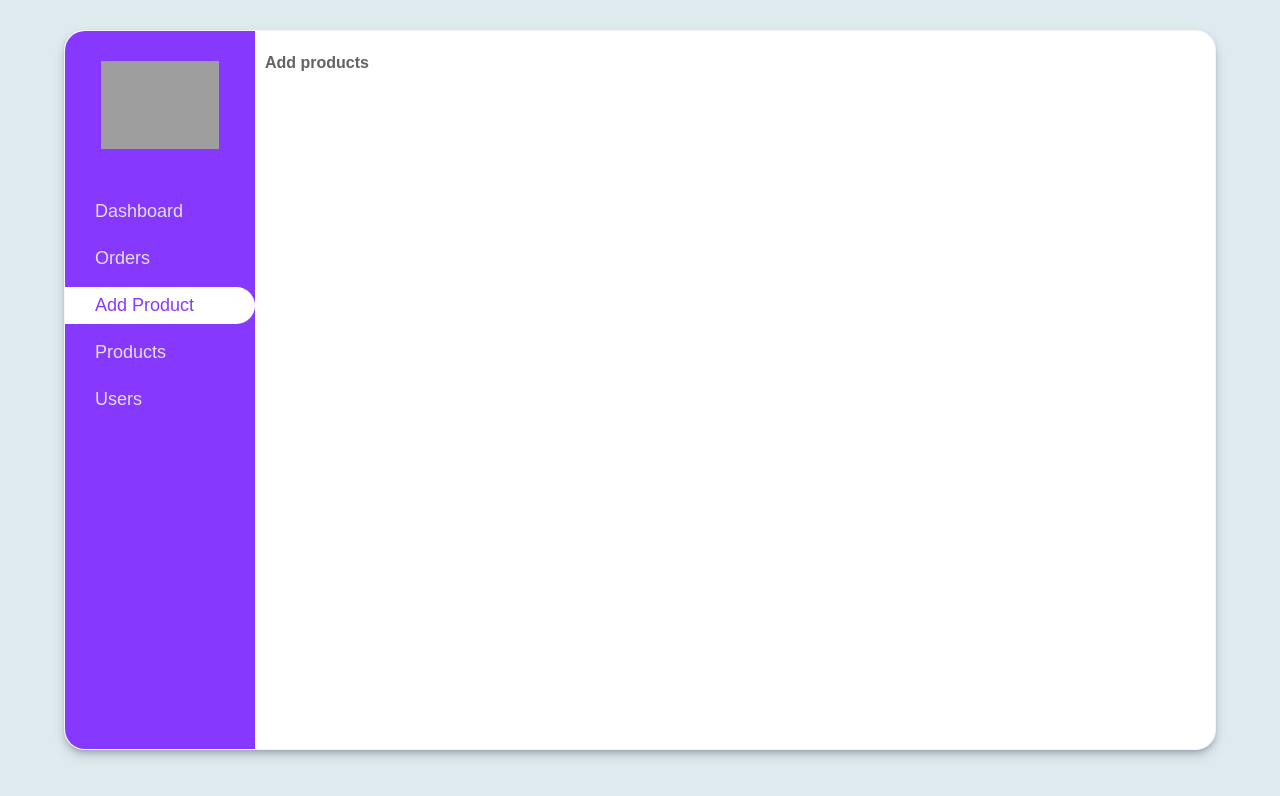
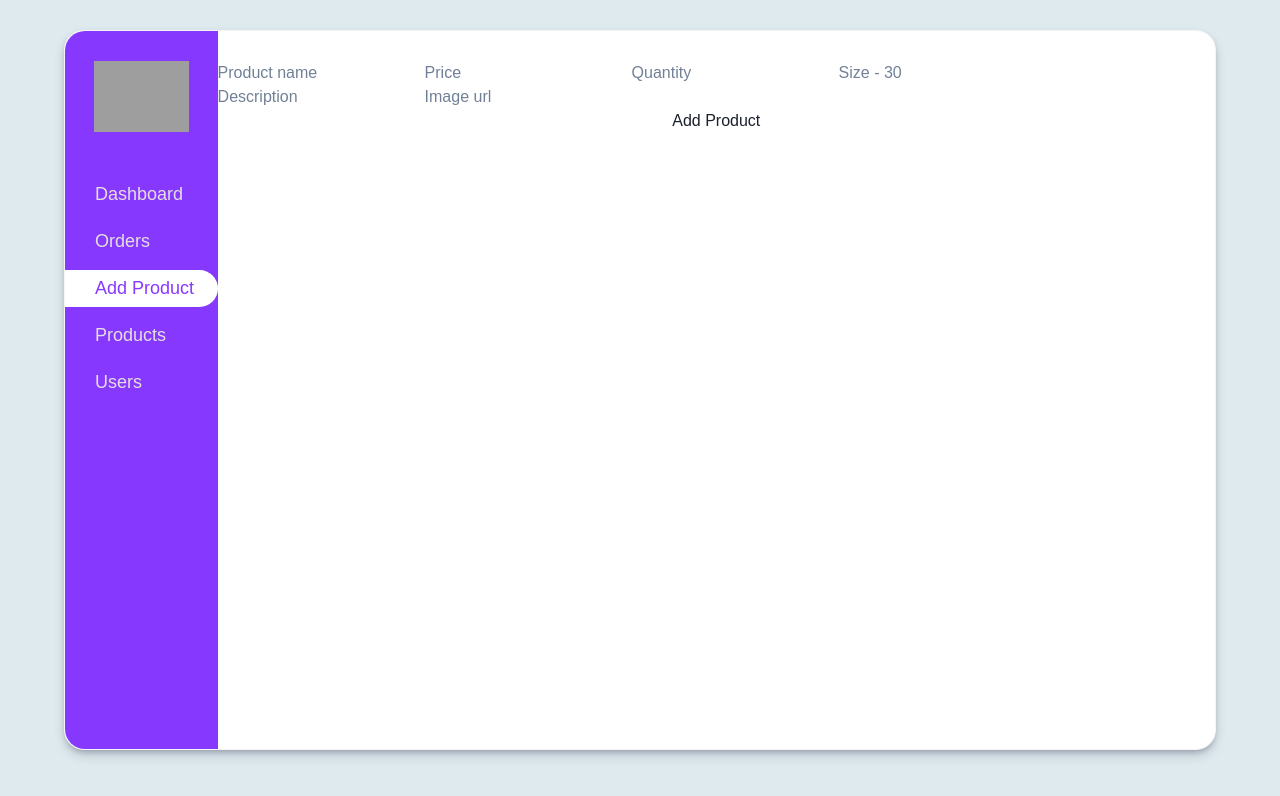
Before and after one commit to uzairshaikh123/shopkaro-clone, a Next.js app in the folder shopkaro/shopkaro/src/dashboard/: page /addproduct in a window 1280 px wide. Shown: the top 796 px of the page. Built offline with nearby package versions, Linux system fonts and the light colour scheme; grey boxes are pictures that could not be loaded.

Commit message:
add product done + db.json added mens and womens in single removed prodct

```diff
--- a/shopkaro/shopkaro/src/dashboard/pages/addproduct.jsx
+++ b/shopkaro/shopkaro/src/dashboard/pages/addproduct.jsx
@@ -1,12 +1,104 @@
-import React from 'react'
+import React, { useEffect } from 'react'
 import styles from '@/styles/Home.module.css'
 import Side from '@/components/Side'
+import { useState } from 'react';
+import { useRouter } from 'next/router';
 const Addproduct = () => {
+  const router = useRouter();
+  const [formData, setFormData] = useState({
+    name: '',
+    price: '',
+    quantity: '',
+    size: '',
+    description: '',
+    image: ''
+  });
+
+
+  const handleInputChange = event => {
+    const { name, value } = event.target;
+    setFormData({ ...formData, [name]: value });
+  };
+
+  const handleSubmit = event => {
+    event.preventDefault();
+    fetch('http://localhost:8080/mens', {
+  method: 'POST',
+  headers: {
+    'Content-Type': 'application/json'
+  },
+  body: JSON.stringify(formData)
+})
+  .then(response => response.json())
+  .then(data => console.log(formData))
+  .catch(error => console.error(error));
+  setFormData({
+    name: '',
+    price: '',
+    quantity: '',
+    size: '',
+    description: '',
+    image: '',
+  });
+  };
   return (
     <div className={styles.main}>
 <Side />
-<div className={styles.cont}>
-<h1>Add products</h1>
+<div className={styles.frm}>
+    <form onSubmit={handleSubmit}>
+      <center>
+        <h1 style={{ fontSize: '20px', color: 'white', fontWeight: 'bolder' }}>
+          Add products
+        </h1>
+      </center>
+      <input
+        type="text"
+        name="name"
+        placeholder="Product name"
+        value={formData.name}
+        onChange={handleInputChange}
+      />
+      <input
+        type="number"
+        name="price"
+        placeholder="Price"
+        value={formData.price}
+        onChange={handleInputChange}
+      />
+      <input
+        type="text"
+        name="quantity"
+        placeholder="Quantity"
+        value={formData.quantity}
+        onChange={handleInputChange}
+      />
+      <input
+        type="number"
+        name="size"
+        placeholder="Size - 30"
+        value={formData.size}
+        onChange={handleInputChange}
+      />
+      <input
+        type="text"
+        name="description"
+        placeholder="Description"
+        value={formData.description}
+        onChange={handleInputChange}
+      />
+      <input
+        type="url"
+        name="image"
+        placeholder="Image url"
+        value={formData.image}
+        onChange={handleInputChange}
+      />
+      <center>
+        <button type="submit" className={styles.add}>
+          Add Product
+        </button>
+      </center>
+    </form>
 </div>
     </div>
   )
--- a/shopkaro/shopkaro/src/dashboard/pages/dashboard.jsx
+++ b/shopkaro/shopkaro/src/dashboard/pages/dashboard.jsx
@@ -21,7 +21,7 @@ router.push(`${url}`)
         <div className={styles.main}>
     <Side />
     <div className={styles.cont}>
-    <h1>Dashboard</h1>
+        <h1>Dashboard</h1>
     </div>
 
     <div className={styles.grd}>
@@ -42,7 +42,7 @@ export async function getServerSideProps(context) {
     let orders = await data.data;
 
 // all products
-let productOld = await axios.get("http://localhost:8080/products")
+let productOld = await axios.get("http://localhost:8080/mens")
 let product = await productOld.data;
 
 // total earnings
```
